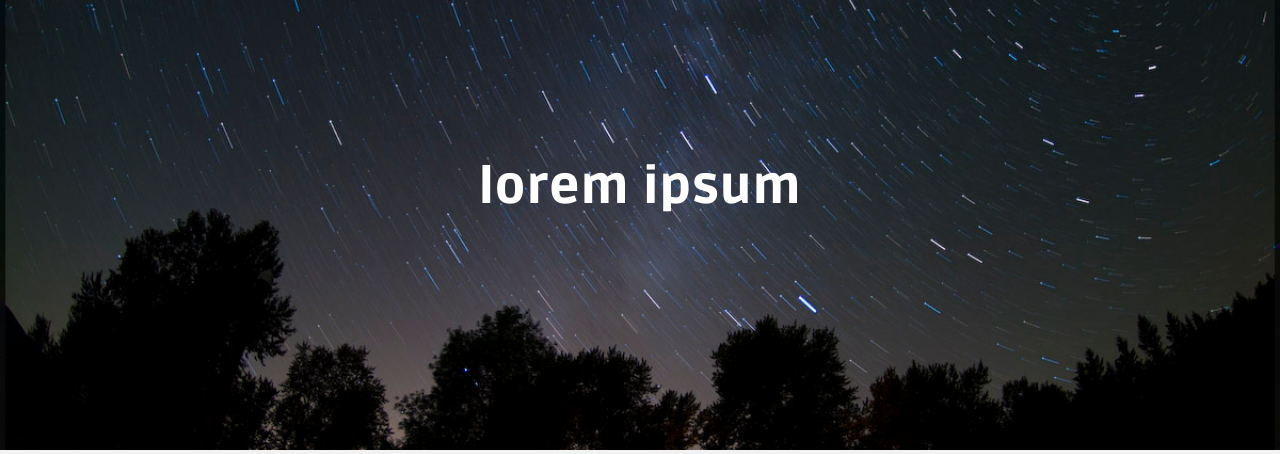
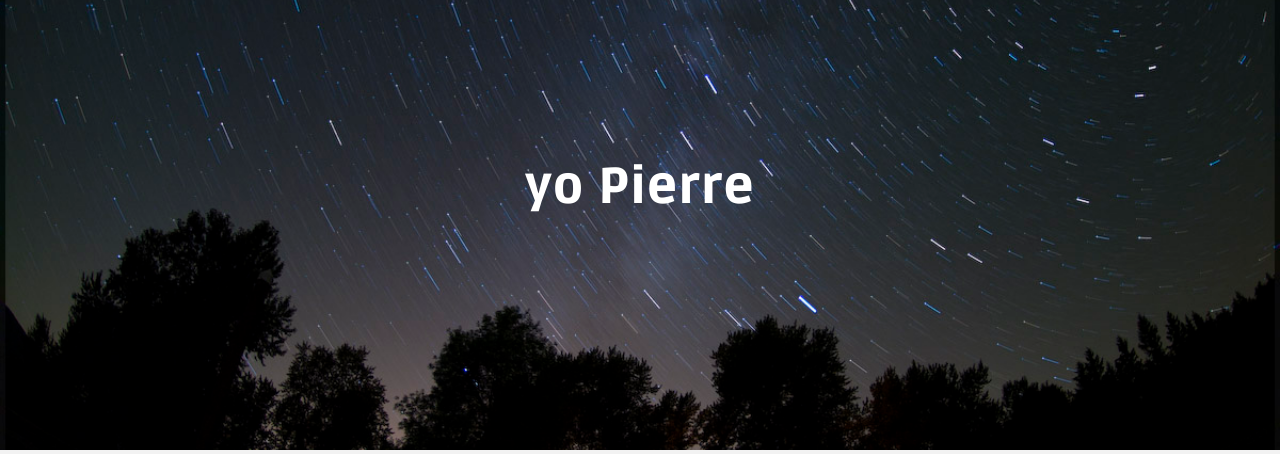
Before and after one commit to PierreEpron/blog_promo, a Django app: page / in a window 1280 px wide. Shown: the top 454 px of the page. Run offline with Django 3.2, Linux system fonts and the light colour scheme; some libraries are stand-ins or nearby versions.

Commit message:
Home page layout

```diff
--- a/blog_promo/blog/templates/blog/home.html
+++ b/blog_promo/blog/templates/blog/home.html
@@ -7,7 +7,7 @@
     <div class="container">
       <div class="row centered">
         <div class="col-lg-8 col-lg-offset-2 mt">
-          <h1 class="animation slideDown">lorem ipsum</h1>
+          <h1 class="animation slideDown">yo Pierre</h1>
         </div>
       </div>
       <!-- /row -->
```
